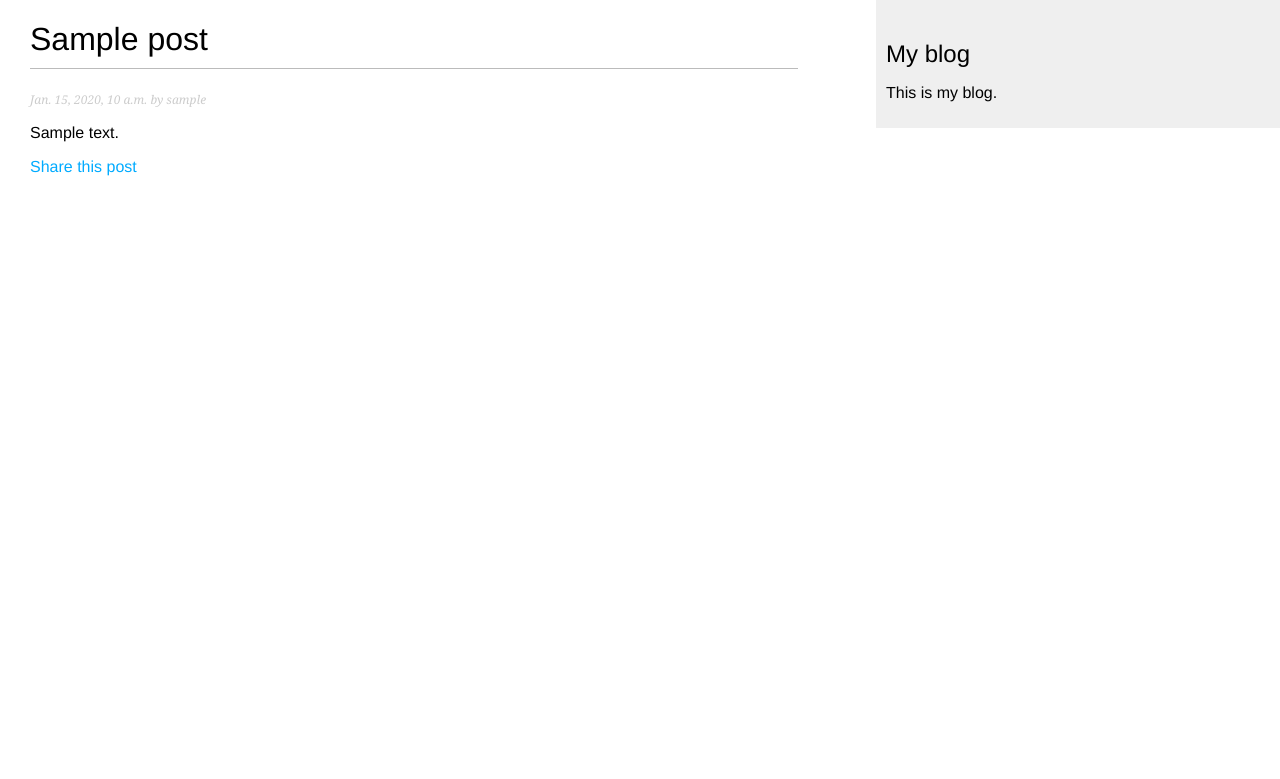
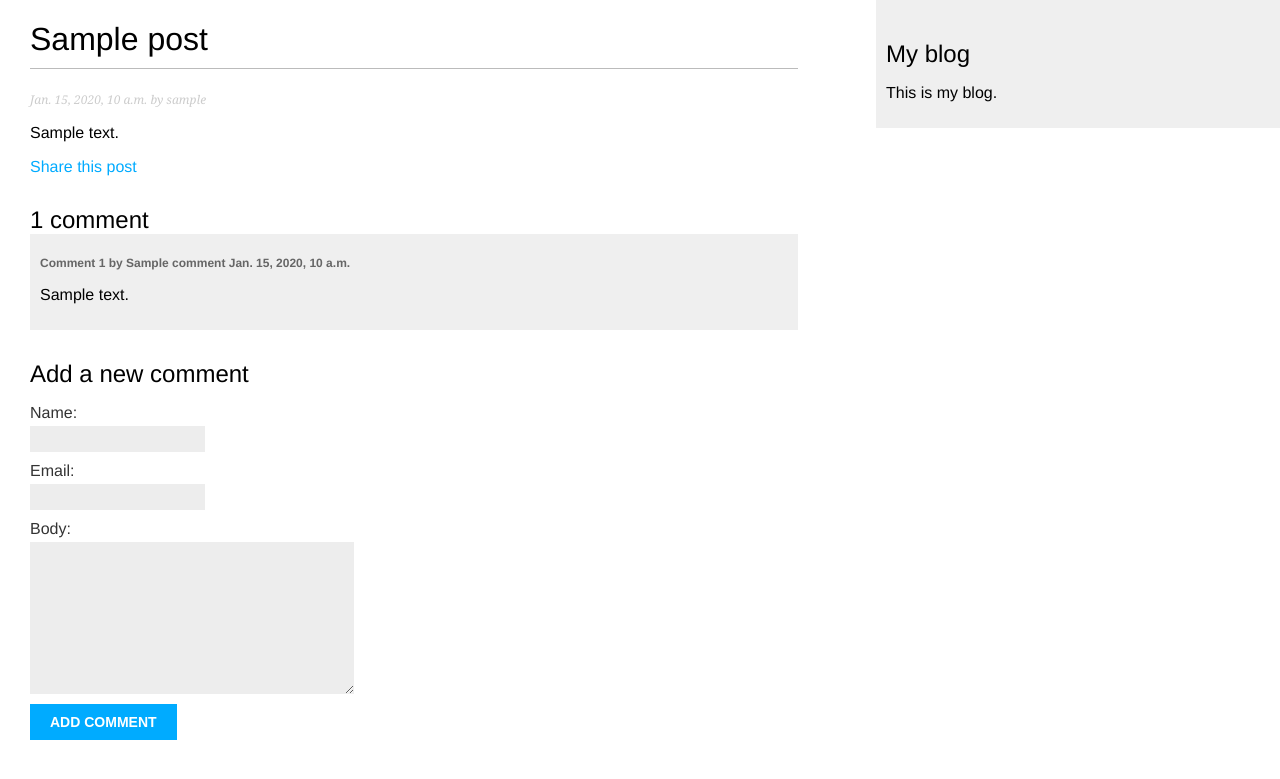
Before and after one commit to lemoneeing/study-django, a Django app: a page that uses djangoByExample/mysite/blog/templates/blog/post/detail.html in a window 1280 px wide. Shown: the top 779 px of the page. Run offline with Django 5.2, Linux system fonts and the light colour scheme; tables that the repository leaves empty hold one stand-in row (values such as "Sample post").

Commit message:
[djangoByExample][Feat] Chapter_03__comment

```diff
--- a/djangoByExample/mysite/blog/forms.py
+++ b/djangoByExample/mysite/blog/forms.py
@@ -1,4 +1,6 @@
 from django import forms
+
+from .models import Comment
 
 class EmailForm(forms.Form):
     name = forms.CharField(max_length=25)
@@ -6,3 +8,8 @@ class EmailForm(forms.Form):
     to = forms.EmailField()
     comments = forms.CharField(required=False,
                               widget=forms.Textarea)
+
+class CommentForm(forms.ModelForm):
+    class Meta:
+        model = Comment
+        fields = ['name', 'email', 'body']
--- a/djangoByExample/mysite/blog/models.py
+++ b/djangoByExample/mysite/blog/models.py
@@ -42,3 +42,22 @@ class Post(models.Model):
                              self.publish.month,
                              self.publish.day,
                              self.slug])
+
+
+class Comment(models.Model):
+    post = models.ForeignKey(Post,
+                             on_delete=models.CASCADE,
+                             related_name='comments',)
+    name = models.CharField(max_length=80)
+    email = models.EmailField()
+    body = models.TextField()
+    created = models.DateTimeField(auto_now_add=True)
+    updated = models.DateTimeField(auto_now=True)
+    active = models.BooleanField(default=True)
+
+    class Meta:
+        ordering = ['created']
+        indexes = [models.Index(fields=['created'])]
+
+    def __str__(self):
+        return f"{self.name}'s comment on {self.post}"
--- a/djangoByExample/mysite/blog/templates/blog/post/detail.html
+++ b/djangoByExample/mysite/blog/templates/blog/post/detail.html
@@ -1,5 +1,7 @@
 {% extends "blog/base.html" %}
+
 {% block title %}{{ post.title }}{% endblock %}
+
 {% block content %}
     <h1>{{ post.title }}</h1>
     <p class="date">
@@ -9,4 +11,19 @@
     <p>
         <a href="{% url 'blog:post_share' post.id %}">Share this post</a>
     </p>
+    {% with comments.count as total_comments %}
+        <h2>{{ total_comments }} comment{{total_comments|pluralize}}</h2>
+    {% endwith %}
+    {% for comment in comments %}
+        <div class="comment">
+            <p class="info">
+                Comment {{ forloop.counter }} by {{ comment.name }}
+                {{ comment.created }}
+            </p>
+            {{ comment.body|linebreaks }}
+        </div>
+    {% empty %}
+        <p>There are no comments.</p>
+    {% endfor %}
+    {% include 'blog/post/includes/comment_form.html' %}
 {% endblock %}
--- /dev/null
+++ b/djangoByExample/mysite/blog/templates/blog/post/includes/comment_form.html
@@ -0,0 +1,7 @@
+<h2>Add a new comment</h2>
+
+<form action="{% url 'blog:post_comment' post.id %}" method="post" novalidate>
+    {{ form.as_p }}
+    {% csrf_token %}
+    <p><input type="submit" value="Add comment"></p>
+</form>
--- a/djangoByExample/mysite/blog/urls.py
+++ b/djangoByExample/mysite/blog/urls.py
@@ -7,4 +7,5 @@ urlpatterns=[
     path('', views.PostList.as_view(), name='post_list'),
     path('<int:year>/<int:month>/<int:day>/<slug:post>/', views.post_detail, name='post_detail'),
     path('<int:post_id>/share/', views.post_share, name='post_share'),
+    path('<int:post_id>/comment/', views.post_comment, name='post_comment'),
 ]
--- a/djangoByExample/mysite/blog/views.py
+++ b/djangoByExample/mysite/blog/views.py
@@ -1,11 +1,12 @@
 from django.http import Http404
 from django.views.generic import ListView
+from django.views.decorators.http import require_POST
 from django.shortcuts import render, get_object_or_404
 from django.core.paginator import Paginator, EmptyPage, PageNotAnInteger
 from django.core.mail import send_mail
 
-from .models import Post
-from .forms import EmailForm
+from .models import Post, Comment
+from .forms import EmailForm, CommentForm
 
 # Create your views here.
 def post_list(request):
@@ -41,16 +42,22 @@ def post_detail(request, year, month, day, post):
                              publish__month=month,
                              publish__day=day)
 
+    comments = post.comments.filter(active=True)
+
+    form = CommentForm()
+
     return render(request,
                   'blog/post/detail.html',
-                  {'post': post})
+                  {'post': post,
+                   'comments': comments,
+                   'form': form})
 
 def post_share(request, post_id):
     post = get_object_or_404(Post, id=post_id, status=Post.Status.PUBLISHED)
     sent = False
 
     if request.method == 'POST':
-        form = EmailForm(request.POST)
+        form = EmailForm(data=request.POST)
         if form.is_valid():
             cd = form.cleaned_data
             #이메일 전송
@@ -65,3 +72,18 @@ def post_share(request, post_id):
     return render(request,
                   'blog/post/share.html',
                   {'post': post, 'form': form, 'sent': sent})
+
+@require_POST
+def post_comment(request, post_id):
+    post = get_object_or_404(Post, id=post_id, status=Post.Status.PUBLISHED)
+    comment = None
+
+    form = CommentForm(data=request.POST)
+    if form.is_valid():
+        comment = form.save(commit=False)
+        comment.post = post
+        comment.save()
+
+    return render(request,
+                  'blog/post/comment.html',
+                  {'post': post, 'form':form, 'comment': comment})
```
Also changed, not shown: djangoByExample/mysite/blog/admin.py (+7 -1 lines), djangoByExample/mysite/blog/templates/blog/post/comment.html (added, +10 -0 lines), djangoByExample/mysite/blog/migrations/0003_comment.py (added).
